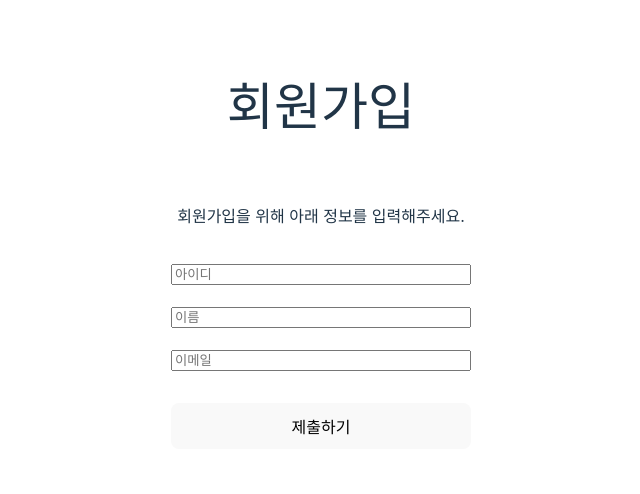
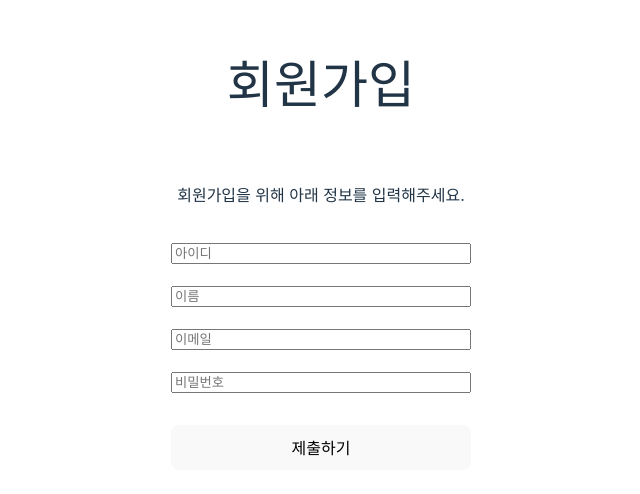
Before and after one commit to minngaeng/simple-form, a React (Vite) app: page / in a window 1280 px wide. Shown: the part 154-648 px from the top of the page, without its empty margins (319-959 px from the left). Built offline with nearby package versions, Linux system fonts and the light colour scheme; the HTML template or start-up script is replaced by a standard one.

Commit message:
password field validation 완성

```diff
--- a/src/App.tsx
+++ b/src/App.tsx
@@ -6,7 +6,7 @@ import {
     emailValidation,
     min,
     max,
-    // passwordValidation,
+    passwordValidation,
     required,
     // match,
 } from './utils';
@@ -85,6 +85,20 @@ function App() {
                                 placeholder="이메일"
                                 validate={[required, emailValidation]}
                             />
+                            <TextField
+                                value={values.password}
+                                setValue={(v) => {
+                                    setValues({ ...values, password: v });
+                                }}
+                                error={errors.password}
+                                setError={(err: FieldError) => {
+                                    setErrors({ ...errors, password: err });
+                                }}
+                                name={'password'}
+                                type="password"
+                                placeholder="비밀번호"
+                                validate={[required, passwordValidation]}
+                            />
                         </>
                     );
                 }}
```
